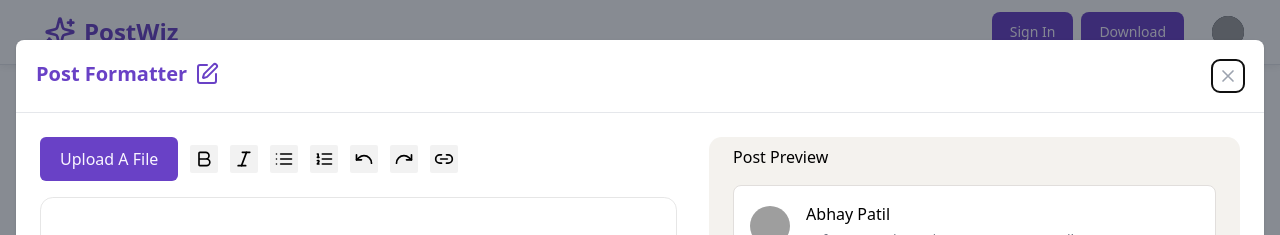
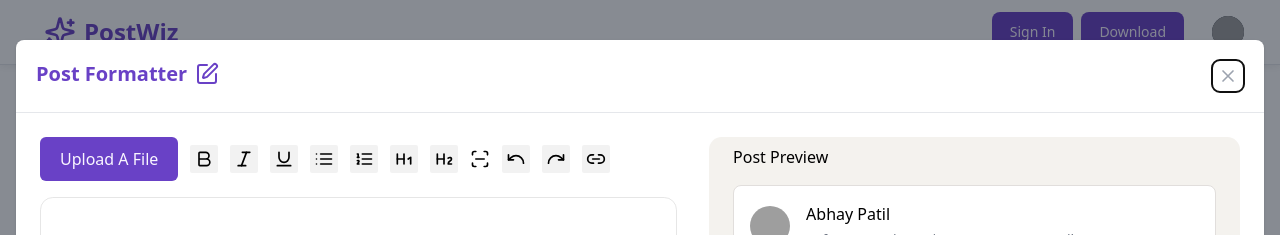
Before and after one commit to Abhay5855/Linkresults, a React (Vite) app: page / in a window 1280 px wide. Shown: the top 235 px of the page. Built offline with nearby package versions, Linux system fonts and the light colour scheme; grey boxes are pictures that could not be loaded.

Commit message:
Bug fix tip tap editor functionality issue

```diff
--- a/package.json
+++ b/package.json
@@ -19,12 +19,14 @@
 		"@tiptap/extension-bold": "^2.9.1",
 		"@tiptap/extension-color": "^2.9.1",
 		"@tiptap/extension-document": "^2.9.1",
+		"@tiptap/extension-link": "^2.9.1",
 		"@tiptap/extension-list-item": "^2.9.1",
 		"@tiptap/extension-ordered-list": "^2.9.1",
 		"@tiptap/extension-paragraph": "^2.9.1",
 		"@tiptap/extension-placeholder": "^2.9.1",
 		"@tiptap/extension-text": "^2.9.1",
 		"@tiptap/extension-text-style": "^2.9.1",
+		"@tiptap/extension-underline": "^2.9.1",
 		"@tiptap/pm": "^2.9.1",
 		"@tiptap/react": "^2.9.1",
 		"@tiptap/starter-kit": "^2.9.1",
--- a/src/App.css
+++ b/src/App.css
@@ -11,7 +11,7 @@
 }
 
 html {
-	color-scheme: dark light;
+  /* color-scheme: dark light; */
   hanging-punctuation: first last;
 }
 
@@ -36,6 +36,27 @@
 h6 {
   text-wrap: balance;
 }
+h1 {
+	@apply text-4xl font-bold;
+}
+h2 {
+	@apply text-3xl font-semibold;
+}
+
+a{
+	@apply text-blue-600 hover:text-blue-800;
+}
+
+ul {
+  list-style-type: disc;
+  padding-left: 1.5rem;
+}
+
+
+ol {
+  list-style-type: decimal;
+  padding-left: 1.5rem;
+}
 
 p {
   max-width: 75ch;
--- a/src/components/post-editor/EditorToolbarButton.tsx
+++ b/src/components/post-editor/EditorToolbarButton.tsx
@@ -1,102 +1,180 @@
-import { FC } from 'react';
-import { List, Italic, ListOrdered, Undo, Redo, Bold } from 'lucide-react';
-import { FileInput, Label } from 'flowbite-react';
-import { Editor } from '@tiptap/react';
-import { Link2 } from 'lucide-react';
+import { FC, useState } from "react";
+import {
+  List,
+  Italic,
+  ListOrdered,
+  Underline,
+  Undo,
+  Link2,
+  Heading1,
+  Heading2,
+  Redo,
+  Bold,
+  LucideScanLine,
+} from "lucide-react";
+import { FileInput, Label } from "flowbite-react";
+import { Editor } from "@tiptap/react";
+import PostLinksModal from "./PostLinksModal";
+import { URL_PATTERN } from "../../helper";
 
 type ToolbarProps = {
   editor: Editor | null;
 };
 
 const EditorToolbarButton: FC<ToolbarProps> = ({ editor }) => {
+  const [isOpen, setIsOpen] = useState<boolean>(false);
+  //will update link from user input
+  const handleLinkSubmit = (url: string) => {
+    if (url && URL_PATTERN.test(url)) {
+      editor
+        ?.chain()
+        .focus()
+        .extendMarkRange("link")
+        .setLink({ href: url })
+        .run();
+    } else {
+      editor?.chain().focus().unsetLink().run();
+    }
+    setIsOpen(false);
+  };
+  //handle set and remove link
+  const toggleLink = () => {
+    if (editor?.isActive("link")) {
+      editor?.chain().focus().unsetLink().run();
+    } else {
+      setIsOpen(true);
+    }
+  };
+  if(!editor){
+	return null;
+  }
   return (
-		<div className='flex flex-wrap items-center gap-3'>
+    <div className="flex flex-wrap items-center gap-3">
       <Label
-				htmlFor='dropzone-file'
-				className='bg-primary px-5 rounded-md py-2.5 text-base text-text capitalize flex items-center flex-col justify-center cursor-pointer focus:bg-focus hover:bg-hover whitespace-nowrap'
+        htmlFor="dropzone-file"
+        className="bg-primary px-5 rounded-md py-2.5 text-base text-text capitalize flex items-center flex-col justify-center cursor-pointer focus:bg-focus hover:bg-hover whitespace-nowrap"
       >
         Upload a File
-				<FileInput id='dropzone-file' className='hidden' />
+        <FileInput id="dropzone-file" className="hidden" />
       </Label>
       <button
         onClick={() => editor?.chain().focus().toggleBold().run()}
         disabled={!editor?.can().chain().focus().toggleBold().run()}
         className={`${
-					editor?.isActive('bold')
-						? 'rounded-sm text-white bg-primary p-1 font-medium'
-						: 'rounded-sm bg-btn p-1 font-medium hover:brightness-90 grayscale'
+          editor?.isActive("bold")
+            ? "rounded-sm text-white bg-primary p-1 font-medium"
+            : "rounded-sm bg-btn p-1 font-medium hover:brightness-90 grayscale"
         }`}
       >
-				<Bold size='20' />
+        <Bold size="20" />
       </button>
       <button
         onClick={() => editor?.chain().focus().toggleItalic().run()}
         disabled={!editor?.can().chain().focus().toggleItalic().run()}
         className={`${
-					editor?.isActive('italic')
-						? 'rounded-sm text-white bg-primary p-1 font-medium'
-						: 'rounded-sm bg-btn p-1 font-medium hover:brightness-90 grayscale'
+          editor?.isActive("italic")
+            ? "rounded-sm text-white bg-primary p-1 font-medium"
+            : "rounded-sm bg-btn p-1 font-medium hover:brightness-90 grayscale"
         }`}
       >
-				<Italic size='20' />
+        <Italic size="20" />
+      </button>
+      <button
+        onClick={() => editor?.chain().focus().toggleUnderline().run()}
+        className={
+          editor?.isActive("underline")
+            ? "rounded-sm text-white bg-primary p-1 font-medium"
+            : "rounded-sm bg-btn p-1 font-medium hover:brightness-90 grayscale"
+        }
+      >
+        <Underline size={20} />
       </button>
       <button
         onClick={() => editor?.chain().focus().toggleBulletList().run()}
         className={`${
-					editor?.isActive('bulletList')
-						? 'rounded-sm text-white bg-primary p-1 font-medium'
-						: 'rounded-sm bg-btn p-1 font-medium hover:brightness-90 grayscale'
+          editor?.isActive("bulletList")
+            ? "rounded-sm text-white bg-primary p-1 font-medium"
+            : "rounded-sm bg-btn p-1 font-medium hover:brightness-90 grayscale"
         }`}
       >
-				<List size='20' />
+        <List size="20" />
       </button>
       <button
         onClick={() => {
-					console.log('Running toggleOrderedList');
+          console.log("Running toggleOrderedList");
           editor?.chain().focus().toggleOrderedList().run();
         }}
         className={`${
-					editor?.isActive('orderedList')
-						? 'rounded-sm text-white bg-primary p-1 font-medium'
-						: 'rounded-sm bg-btn p-1 font-medium hover:brightness-90 grayscale'
+          editor?.isActive("orderedList")
+            ? "rounded-sm text-white bg-primary p-1 font-medium"
+            : "rounded-sm bg-btn p-1 font-medium hover:brightness-90 grayscale"
         }`}
       >
-				<ListOrdered size='20' />
+        <ListOrdered size="20" />
       </button>
-
+      <button
+        onClick={() =>
+          editor?.chain().focus().toggleHeading({ level: 1 }).run()
+        }
+        className={
+          editor?.isActive("heading", { level: 1 })
+            ? "rounded-sm text-white bg-primary p-1 font-medium"
+            : "rounded-sm bg-btn p-1 font-medium hover:brightness-90 grayscale"
+        }
+      >
+        <Heading1 size={20} />
+      </button>
+      <button
+        onClick={() =>
+          editor?.chain().focus().toggleHeading({ level: 2 }).run()
+        }
+        className={
+          editor?.isActive("heading", { level: 2 })
+            ? "rounded-sm text-white bg-primary p-1 font-medium"
+            : "rounded-sm bg-btn p-1 font-medium hover:brightness-90 grayscale"
+        }
+      >
+        <Heading2 size={20} />
+      </button>
+      <button onClick={() => editor?.chain().focus().setHorizontalRule().run()}>
+        <LucideScanLine size={20} />
+      </button>
       <button
         onClick={() => editor?.chain().focus().undo().run()}
         disabled={!editor?.can().chain().focus().undo().run()}
         className={`${
-					editor?.isActive('undo')
-						? 'rounded-sm text-white bg-primary p-1 font-medium'
-						: 'rounded-sm bg-btn p-1 font-medium hover:brightness-90 grayscale'
+          editor?.isActive("undo")
+            ? "rounded-sm text-white bg-primary p-1 font-medium"
+            : "rounded-sm bg-btn p-1 font-medium hover:brightness-90 grayscale"
         }`}
       >
-				<Undo size='20' />
+        <Undo size="20" />
       </button>
       <button
         onClick={() => editor?.chain().focus().redo().run()}
         disabled={!editor?.can().chain().focus().redo().run()}
         className={`${
-					editor?.isActive('redo')
-						? 'rounded-sm text-white bg-primary p-1 font-medium'
-						: 'rounded-sm bg-btn p-1 font-medium hover:brightness-90 grayscale'
+          editor?.isActive("redo")
+            ? "rounded-sm text-white bg-primary p-1 font-medium"
+            : "rounded-sm bg-btn p-1 font-medium hover:brightness-90 grayscale"
         }`}
       >
-				<Redo size='20' />
+        <Redo size="20" />
       </button>
       <button
-				onClick={() => editor?.chain().focus().redo().run()}
-				disabled={!editor?.can().chain().focus().redo().run()}
+        onClick={() => {
+          toggleLink();
+        }}
         className={`${
-					editor?.isActive('redo')
-						? 'rounded-sm text-white bg-primary p-1 font-medium'
-						: 'rounded-sm bg-btn p-1 font-medium hover:brightness-90 grayscale'
+          editor?.isActive("link")
+            ? "rounded-sm text-white bg-primary p-1 font-medium"
+            : "rounded-sm bg-btn p-1 font-medium hover:brightness-90 grayscale"
         }`}
       >
-				<Link2 size='20' />
+        <Link2 size="20" />
       </button>
+
+      {isOpen && <PostLinksModal setIsOpen={setIsOpen} submitUrl={handleLinkSubmit} />}
     </div>
   );
 };
--- /dev/null
+++ b/src/components/post-editor/PostLinksModal.tsx
@@ -0,0 +1,48 @@
+import React, { useState } from "react";
+import { ButtonWrapper } from "../base/button/Button";
+
+type ModalProps = {
+  setIsOpen: (isopen: boolean) => void;
+  submitUrl: (url: string) => void;
+};
+const PostLinksModal: React.FC<ModalProps> = ({ setIsOpen, submitUrl }) => {
+  const [url, setUrl] = useState("");
+  console.log("dddhhdh");
+  const handleSubmit = () => {
+    submitUrl(url);
+    setUrl("");
+    return;
+  };
+  return (
+    <div className="fixed inset-0 z-50 flex items-center justify-center bg-black bg-opacity-50">
+      <div className="bg-white p-4 rounded shadow-lg">
+        <h2 id="url-input" className="text-lg font-bold mb-2">
+          Enter URL
+        </h2>
+        <input
+          type="text"
+          id="url-input"
+          value={url}
+          onChange={(e) => setUrl(e.target.value)}
+          className="border p-2 w-full mb-4"
+          placeholder="https://example.com"
+        />
+        <div className="flex justify-end gap-5">
+          <ButtonWrapper
+            color="primary"
+            onClick={() => {
+              setIsOpen(false);
+            }}
+          >
+            Cancel
+          </ButtonWrapper>
+          <ButtonWrapper color="primary" onClick={handleSubmit}>
+            Submit
+          </ButtonWrapper>
+        </div>
+      </div>
+    </div>
+  );
+};
+
+export default PostLinksModal;
--- a/src/components/post/PostScheduler.tsx
+++ b/src/components/post/PostScheduler.tsx
@@ -1,19 +1,51 @@
-import { Modal, ModalBody, ModalHeader, ModalFooter } from 'flowbite-react';
-import { SquarePen } from 'lucide-react';
-import { FC } from 'react';
-import PostEditor from '../post-editor/PostEditor';
-import EditorToolbarButton from '../post-editor/EditorToolbarButton';
-import { useEditor } from '@tiptap/react';
-import StarterKit from '@tiptap/starter-kit';
-import PostPreview from './PostPreview';
-import Placeholder from '@tiptap/extension-placeholder';
-import { ButtonWrapper } from '../base/button/Button';
+import { Modal, ModalBody, ModalHeader, ModalFooter } from "flowbite-react";
+import { SquarePen } from "lucide-react";
+import { FC } from "react";
+import PostEditor from "../post-editor/PostEditor";
+import EditorToolbarButton from "../post-editor/EditorToolbarButton";
+import { useEditor } from "@tiptap/react";
+import StarterKit from "@tiptap/starter-kit";
+import PostPreview from "./PostPreview";
+import Placeholder from "@tiptap/extension-placeholder";
+import { ButtonWrapper } from "../base/button/Button";
+import Underline from '@tiptap/extension-underline';
+import Link from '@tiptap/extension-link';
 
 const PostScheduler: FC = () => {
   const extensions = [
-		StarterKit,
+    StarterKit.configure({
+      italic: {
+        HTMLAttributes: {
+          class: "italic",
+        },
+      },
+      heading: {
+        levels: [1, 2],
+        HTMLAttributes: (level:number) => {
+          switch (level) {
+            case 1:
+              return { class: "text-4xl font-bold" };
+            case 2:
+              return { class: "text-3xl font-semibold" };
+            default:
+              return {};
+          }
+        },
+      },
+    }),
+	Link.configure({
+		protocols:['mailto'],
+		HTMLAttributes:{
+			class:'text-blue-500 hover:text-blue-700'
+		}
+	}),
+	Underline.configure({
+		HTMLAttributes:{
+			class:'underline'
+		}
+	}),
     Placeholder.configure({
-			placeholder: 'Write your post here...',
+      placeholder: "Write your post here...",
     }),
   ];
   const content = ``;
@@ -23,35 +55,35 @@
   });
 
   return (
-		<Modal size='7xl' show={true}>
+    <Modal size="7xl" show={true}>
       <ModalHeader>
-				<span className='flex flex-wrap items-center gap-2 text-primary font-semibold'>
+        <span className="flex flex-wrap items-center gap-2 text-primary font-semibold">
           Post Formatter
-					<SquarePen className='w-6 h-6 text-primary' />
+          <SquarePen className="w-6 h-6 text-primary" />
         </span>
       </ModalHeader>
-			<ModalBody className='px-2 sm:px-6'>
-				<div className='flex flex-col lg:flex-row gap-20 sm:gap-8 h-[80vh] sm:h-[70vh]'>
-					<div className='flex flex-col gap-4 w-full lg:w-3/5 h-full min-h-[300px] lg:min-h-0'>
+      <ModalBody className="px-2 sm:px-6">
+        <div className="flex flex-col lg:flex-row gap-20 sm:gap-8 h-[80vh] sm:h-[70vh]">
+          <div className="flex flex-col gap-4 w-full lg:w-3/5 h-full min-h-[300px] lg:min-h-0">
             <EditorToolbarButton editor={editor} />
             <PostEditor editor={editor} />
           </div>
 
-					<div className='flex flex-col lg:flex-row gap-8 sm:gap-4  w-full lg:w-1/2 h-full min-h-[15rem] lg:min-h-0'>
+          <div className="flex flex-col lg:flex-row gap-8 sm:gap-4  w-full lg:w-1/2 h-full min-h-[15rem] lg:min-h-0">
             <PostPreview />
           </div>
         </div>
       </ModalBody>
 
-			<ModalFooter className='flex w-full justify-end'>
-				<div className='ml-auto flex gap-2'>
+      <ModalFooter className="flex w-full justify-end">
+        <div className="ml-auto flex gap-2">
           <ButtonWrapper
-						color='primary'
-						onClick={() => console.log('Save Post')}
+            color="primary"
+            onClick={() => console.log("Save Post")}
           >
             Schedule Post
           </ButtonWrapper>
-					<ButtonWrapper color='primary' onClick={() => console.log('Cancel')}>
+          <ButtonWrapper color="primary" onClick={() => console.log("Cancel")}>
             Post on Linkedln
           </ButtonWrapper>
         </div>
--- /dev/null
+++ b/src/helper/index.ts
@@ -0,0 +1 @@
+export const URL_PATTERN =  /^https?:\/\//;
```
Also changed, not shown: 1 other file (tests, documents, lock files or other folders). Lines whose indentation alone changed are shown as unchanged.
